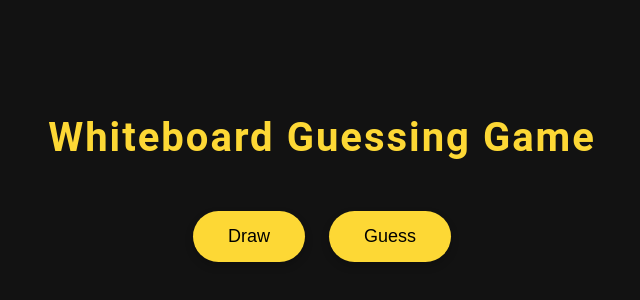
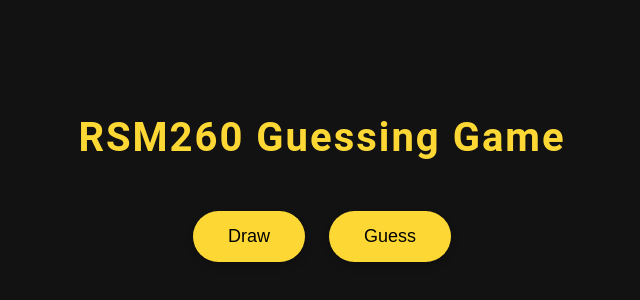
Before and after one commit to Justinfan591/RSM260, a plain HTML site: page index.html in a window 1280 px wide. Shown: the part 220-520 px from the top of the page, without its empty margins (318-958 px from the left). Drawn offline with Linux system fonts and the light colour scheme.

Commit message:
Added the changes

```diff
--- a/index.html
+++ b/index.html
@@ -8,7 +8,7 @@
 </head>
 <body>
 
-    <h1>Whiteboard Guessing Game</h1>
+    <h1>RSM260 Guessing Game</h1>
 
     <!-- Role Selection -->
     <div id="roleSelection">
```
